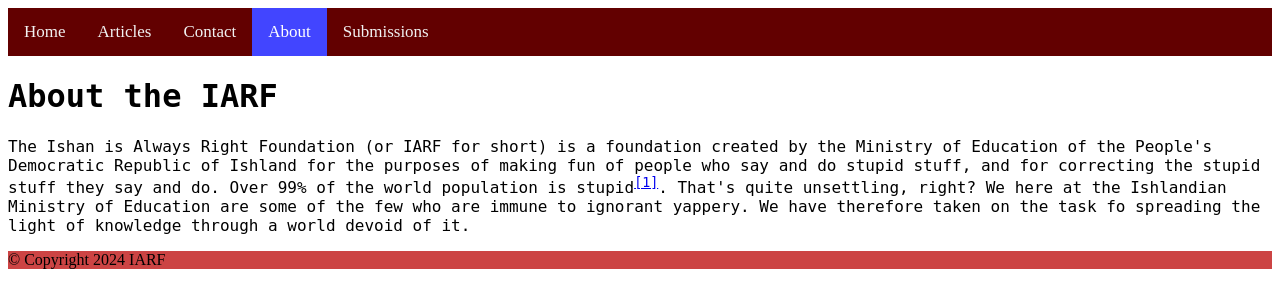
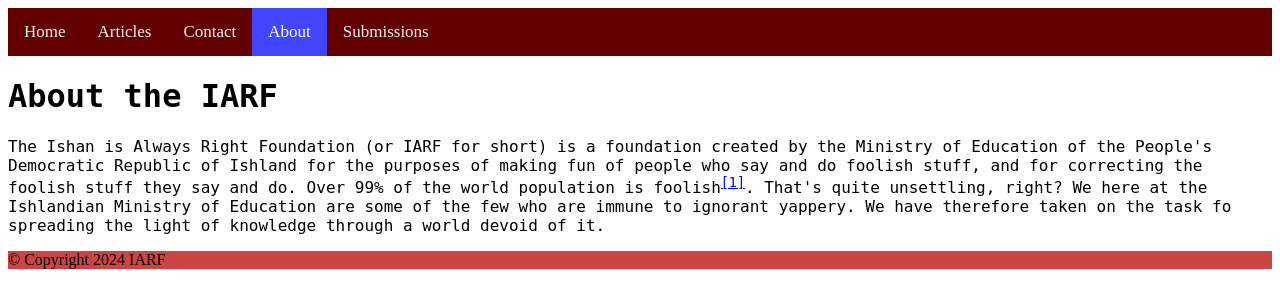
Before and after one commit to hi101000/IARF, a Flask app: page /about in a window 1280 px wide. Shown: the top 308 px of the page. Run offline with Flask 3, Linux system fonts and the light colour scheme.

Commit message:
Update about.html

```diff
--- a/IARF/templates/about.html
+++ b/IARF/templates/about.html
@@ -16,8 +16,8 @@
             <h1>About the IARF</h1>
             <p>
                 The Ishan is Always Right Foundation (or IARF for short) is a foundation created by the Ministry of Education of the People's Democratic Republic of Ishland for the purposes of
-                making fun of people who say and do stupid stuff, and for correcting the stupid stuff they say and do.
-                Over 99% of the world population is stupid<sup><a href="https://youtu.be/FkpqIp13HnA?t=40" target="0">[1]</a></sup>. That's quite unsettling, right?
+                making fun of people who say and do foolish stuff, and for correcting the foolish stuff they say and do.
+                Over 99% of the world population is foolish<sup><a href="https://youtu.be/FkpqIp13HnA?t=40" target="0">[1]</a></sup>. That's quite unsettling, right?
                 We here at the Ishlandian Ministry of Education are some of the few who are immune to ignorant yappery. We have therefore taken on the task fo spreading the light of knowledge through a world devoid of it.
             </p>
         </div>
```
